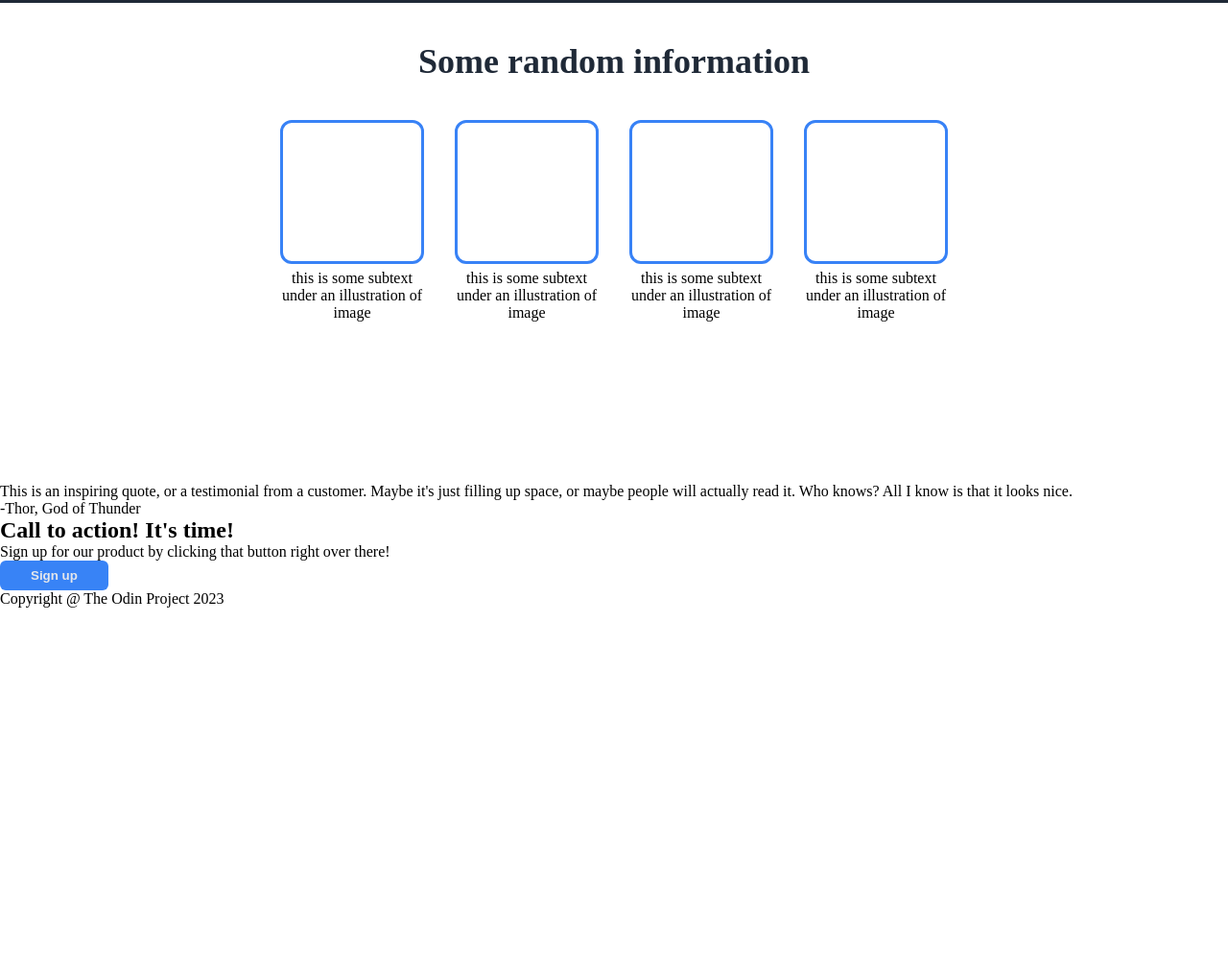
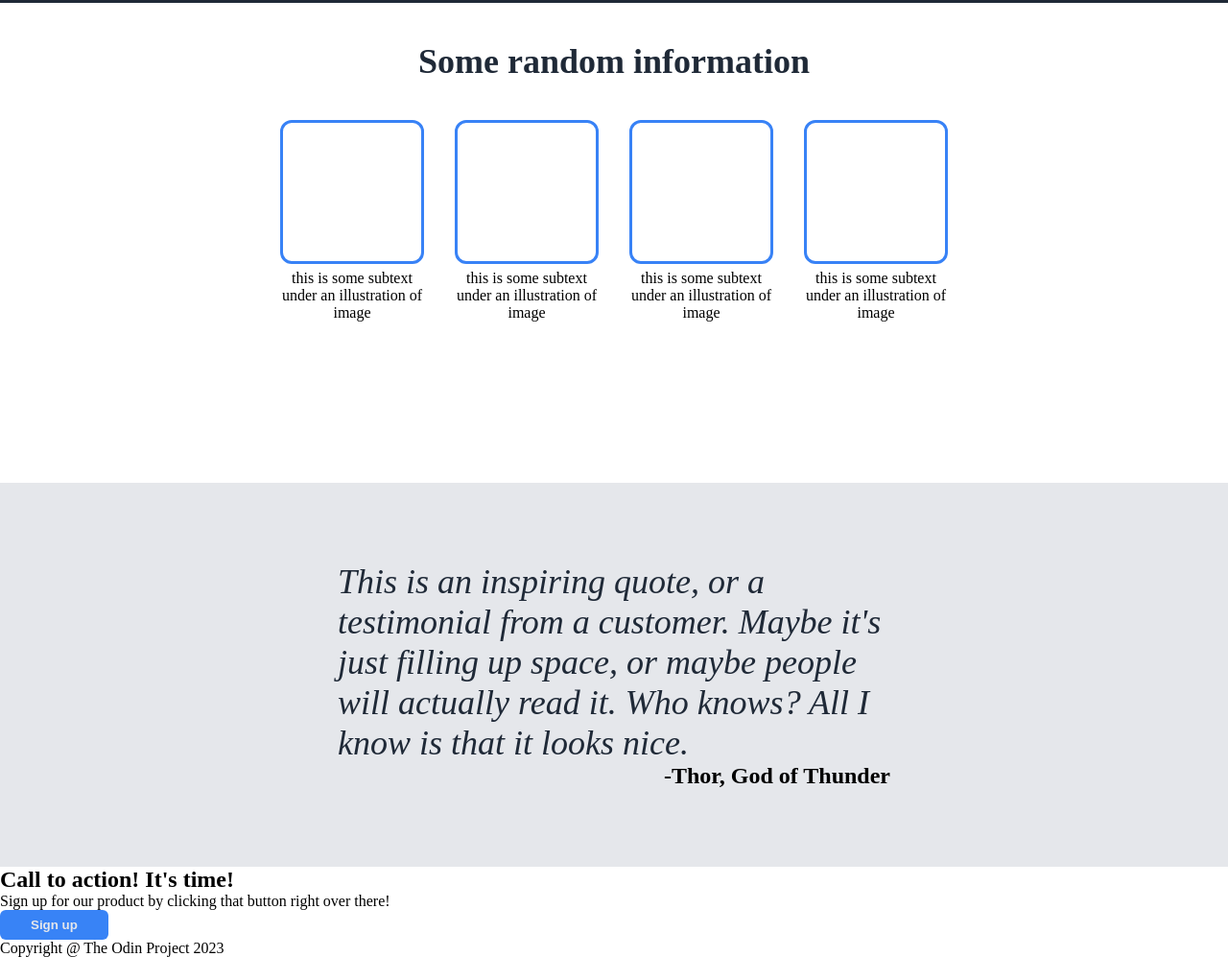
Before and after one commit to laere/odin-landing-page, a plain HTML site: page index.html in a window 1280 px wide. Shown: the part 597-1594 px from the top of the page at 96% size. Before the commit the page ends 1230 px from the top, so only its background shows below. Drawn offline with Linux system fonts and the light colour scheme.

Commit message:
finished styling the third section of the landing page.

```diff
--- a/index.html
+++ b/index.html
@@ -58,10 +58,12 @@
 
         <!-- Section 3 -->
         <div class="section three">
-            <p>This is an inspiring quote, or a testimonial from a customer. Maybe it's just filling up space,
-                or maybe people will actually read it. Who knows? All I know is that it looks nice.
-            </p>
-            <span>-Thor, God of Thunder</span>
+            <div class="section-three-content">
+                <p class="section-three-quote"><em>This is an inspiring quote, or a testimonial from a customer. Maybe it's just filling up space,
+                    or maybe people will actually read it. Who knows? All I know is that it looks nice.</em>
+                </p>
+                <span class="section-three-thor">-Thor, God of Thunder</span>
+            </div>
         </div>
 
         <!-- Section 4 -->
--- a/style.css
+++ b/style.css
@@ -131,3 +131,32 @@ button {
 .section-two-content-item p {
     margin-top: 6px;
 }
+
+/* SECTION THREE */
+
+.three {
+    height: 400px;
+    background-color: #e5e7eb;
+    display: flex;
+    justify-content: center;
+    align-items: center;
+}
+
+.section-three-content {
+    width: 45%;
+}
+
+.section-three-quote {
+    font-size: 36px;
+    color: #1f2937;
+}
+
+.section-three-thor {
+    font-size: 24px;
+    font-weight: 700;
+    display: flex;
+    justify-content: flex-end;
+}
+
+
+/* SECTION FOUR */
```
